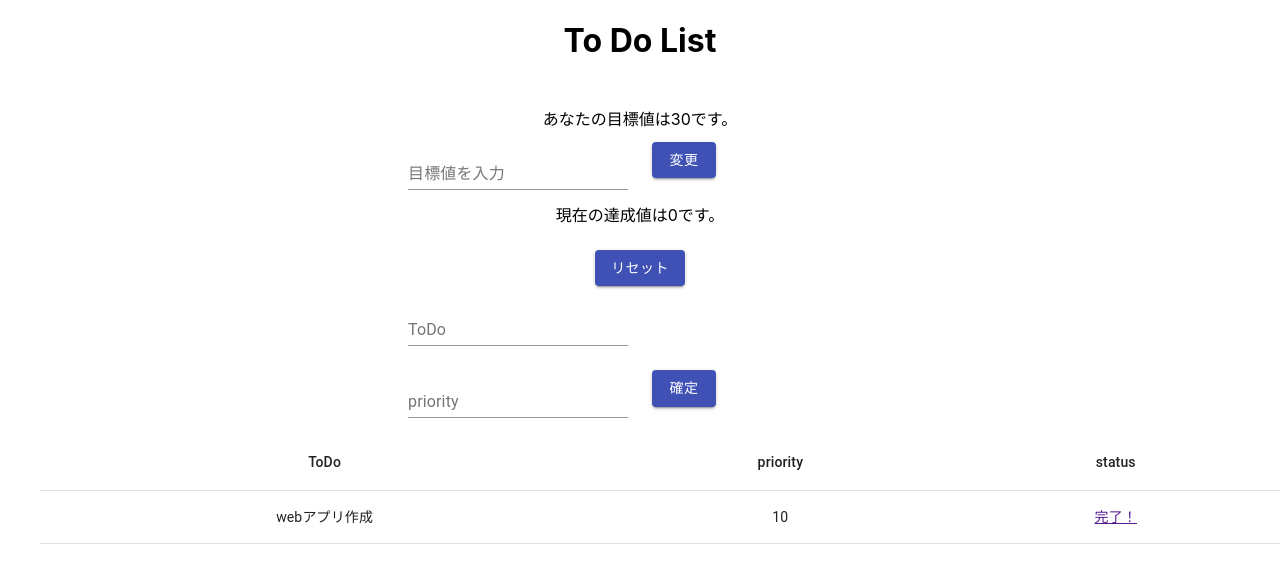
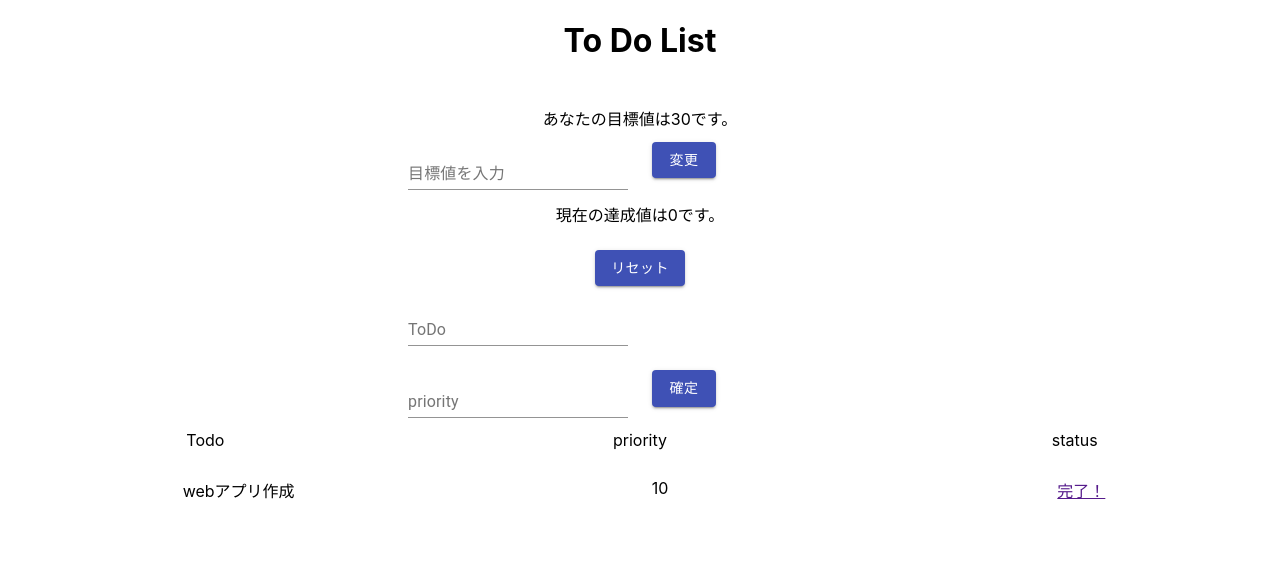
Before and after one commit to Ryo-7/reactWebPage, a React (Create React App) app: page / in a window 1280 px wide. Shown: the top 562 px of the page. Built offline with nearby package versions, Linux system fonts and the light colour scheme.

Commit message:
リストの見出しを一つだけ表示するように修正

```diff
--- a/src/App.js
+++ b/src/App.js
@@ -9,8 +9,9 @@ import TableCell from '@material-ui/core/TableCell';
 //import TableContainer from '@material-ui/core/TableContainer';
 import TableHead from '@material-ui/core/TableHead';
 import TableRow from '@material-ui/core/TableRow';
+import Paper from '@material-ui/core/Paper';
+import Grid from '@material-ui/core/Grid';
 //import Paper from '@material-ui/core/Paper';
-import Grid from '@material-ui/core/Grid';
 
 class Form extends React.Component{
     render(){
@@ -44,28 +45,26 @@ class Todo extends React.Component {
     const className ='undone'
     const link = this.props.done ? '削除' : '完了！'
     return(
-      <Table className={className}>
-        <TableHead>
-          <TableRow>
-            <TableCell align="center">ToDo</TableCell>
-            <TableCell align="center">priority</TableCell>
-            <TableCell align="center">status</TableCell>
-          </TableRow>
-        </TableHead>
-        <TableBody>
-          <TableRow>
-            <TableCell align="center">{this.props.todo} </TableCell>
-            <TableCell align="center">{this.props.priority} </TableCell>
-            <TableCell align="center"><a href="" onClick={(e) => {e.preventDefault(); this.props.done ? this.props.deleteTodo(this.props) : this.props.setTodoStatus(this.props)}}>{link}</a></TableCell>
-          </TableRow>
-        </TableBody>
-      </Table>
+      <Grid container spacing={3}>
+        <Grid item xs={4}>
+          <div align="center">
+            {this.props.todo}
+          </div>
+        </Grid>
+        <Grid item xs={4}>
+          <div align="center">{this.props.priority} </div>
+        </Grid>
+        <Grid item xs={4}>
+          <div align="center"><a href="" onClick={(e) => {e.preventDefault(); this.props.done ? this.props.deleteTodo(this.props) : this.props.setTodoStatus(this.props)}}>{link}</a></div>
+        </Grid>
+      </Grid>
     );
   }
 }
 
 class TodoList extends React.Component {
   render(){
+
     const todos = this.props.todos.map( todo =>
       <Todo
         key={todo.id}
@@ -76,6 +75,7 @@ class TodoList extends React.Component {
     )
 
     return(
+
       <ul>
         {todos}
       </ul>
@@ -248,6 +248,24 @@ class App extends React.Component{
         </Grid>
         <Form handleSubmit={this.handleSubmit.bind(this)} />
 
+        <Grid container spacing={3}>
+        <Grid item xs={4}>
+        <div align="center">
+          Todo
+        </div>
+        </Grid>
+        <Grid item xs={4}>
+          <div align="center">
+            priority
+          </div>
+        </Grid>
+        <Grid item xs={4}>
+          <div align="center">
+            status
+          </div>
+        </Grid>
+      </Grid>
+
         <TodoList
         todos={this.state.todos}
         setTodoStatus={this.setTodoStatus.bind(this)}
```
